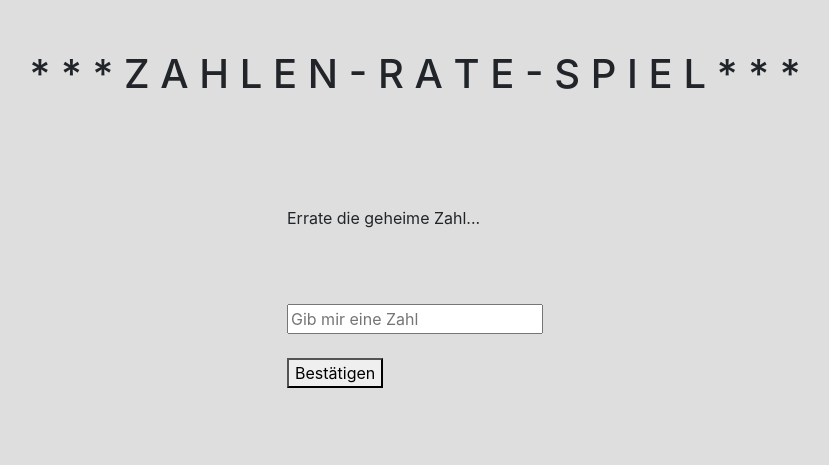
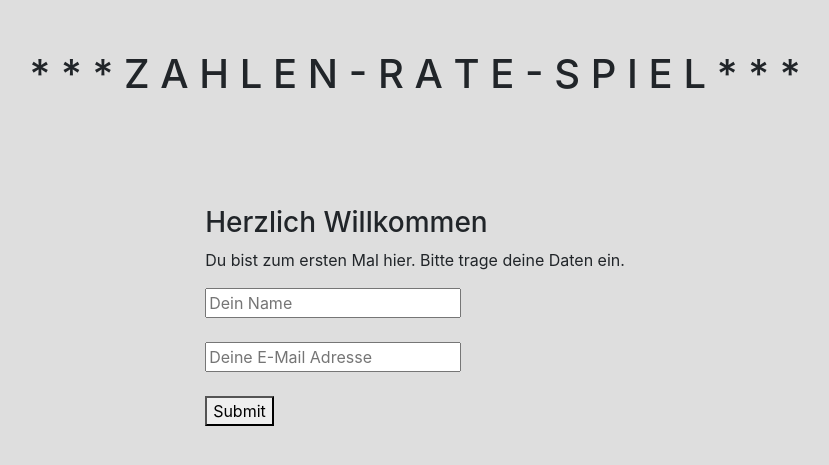
Before and after one commit to MikeBeautfarmer/web_app_guess_game, a Flask app: page / in a window 1280 px wide. Shown: the top 465 px of the page, without its empty margins (225-1054 px from the left). Run offline with Flask 2, Linux system fonts and the light colour scheme; some libraries are stand-ins or nearby versions.

Commit message:
add name, email and secret-number in db also leave a hello message if user.cookie exists

```diff
--- a/main.py
+++ b/main.py
@@ -1,19 +1,50 @@
-from flask import Flask, render_template, request, make_response
+from flask import Flask, render_template, request, redirect, url_for, make_response
+
+from models import User, db
+
 import random
 
 app = Flask(__name__)
+db.create_all()
 
 
 @app.route("/", methods=["GET"])
 def index():
-    geheime_zahl = request.cookies.get("geheime_zahl")
+    email_adress = request.cookies.get("email")
 
-    response = make_response(render_template("index.html"))
-    if not geheime_zahl:
-        neues_geheimnis = random.randint(1, 50)
-        response.set_cookie("geheime_zahl", str(neues_geheimnis))
+    if email_adress:
+        user = db.query(User).filter_by(email=email_adress).first()
+    else:
+        user = None
+
+    return render_template("index2.html", user=user)
+
+
+@app.route("/game", methods=["GET"])
+def game():
+    return render_template("index.html")
+
+
+@app.route("/login", methods=["POST"])
+def login():
+    name = request.form.get("user-name")
+    email = request.form.get("user-email")
+
+    geheime_zahl = random.randint(1, 50)
+
+    user = db.query(User).filter_by(email=email).first()
+
+    if not user:
+        user = User(name=name, email=email, geheime_zahl=geheime_zahl)
+
+        db.add(user)
+        db.commit()
+
+    response = make_response(redirect(url_for("game")))
+    response.set_cookie("email", email)
 
     return response
+    # response = make_response(redirect(url_for("")))
 
 
 @app.route("/result", methods=["POST"])
@@ -24,18 +55,23 @@ def result():
         nachricht = "Bitte eine Zahl eingeben!"
         return render_template("result.html", nachricht=nachricht)
 
-    #  rate = int(request.form.get("rate"))
-    geheime_zahl = int(request.cookies.get("geheime_zahl"))  # !!!!!!!!!!!!!!!!   FRAGEN   !!!!!!!!!!!!!!!!!!!!!!!!!!
+    email_adress = request.cookies.get("email")
 
-    if rate == geheime_zahl:  # Wenn geheime Zahl erraten wird!
-        nachricht = "Korrekt! Die geheime Zahl ist {0}".format(str(geheime_zahl))  # Nachricht Ausgabe
-        response = make_response(render_template("result2.html", nachricht=nachricht))  # Nachricht in result.html
-        response.set_cookie("geheime_zahl", str(random.randint(1, 50)))  # Neue geheime Zahl wird erstellt
+    user = db.query(User).filter_by(email=email_adress).first()
+
+    if rate == user.geheime_zahl:  # Wenn geheime Zahl erraten wird!
+        nachricht = "Korrekt! Die geheime Zahl ist {0}".format(str(user.geheime_zahl))  # Nachricht Ausgabe
+        response = make_response(render_template("result2.html", nachricht=nachricht))  # Nachricht in result2.html
+        neues_geheimnis = random.randint(1, 50)
+        user.geheime_zahl = neues_geheimnis
+        db.add(user)
+        db.commit()
         return response
-    elif rate < geheime_zahl:  # Wenn Ratezahl kleiner als geheime Zahl
+
+    elif rate < user.geheime_zahl:  # Wenn Ratezahl kleiner als geheime Zahl
         nachricht = "Falsch! . . .   Versuche eine höhere Zahl"  # Nachricht Ausgabe
         return render_template("result.html", nachricht=nachricht)  # Nachricht in result.html
-    elif rate > geheime_zahl:  # Wenn Ratezahl größer als geheime Zahl
+    elif rate > user.geheime_zahl:  # Wenn Ratezahl größer als geheime Zahl
         nachricht = "Falsch! . . .   Versuche eine niedrigere Zahl"  # Nachricht Ausgabe
         return render_template("result.html", nachricht=nachricht)  # Nachricht in result.html
 
--- a/requirements.txt
+++ b/requirements.txt
@@ -1,2 +1,5 @@
 Flask==1.1.2
 gunicorn==20.0.4
+inflection==0.5.1
+sqla-wrapper
+SQLAlchemy==1.3.20
--- /dev/null
+++ b/templates/index2.html
@@ -0,0 +1,30 @@
+{% extends "base.html" %}
+
+{% block content %}
+
+{% if user %}
+
+<div class="abstand">
+    <p>Hallo {{ user.name }}!</p>
+    <p>Das ist deine E-Mail Adresse: {{ user.email }}</p>
+    <p>Viel Spaß beim Spielen :-)</p>
+    <p><a href="/game">ZUM SPIEL</a></p>
+</div>
+
+{% else %}
+
+<div class="abstand">
+    <div><h3>Herzlich Willkommen</h3></div>
+    <div><p>Du bist zum ersten Mal hier. Bitte trage deine Daten ein.</p></div>
+    <div>
+        <form method="post" action="/login">
+            <input type="text" name="user-name" placeholder="Dein Name"><br><br>
+            <input type="email" name="user-email" placeholder="Deine E-Mail Adresse"><br><br>
+            <button type="submit">Submit</button>
+        </form>
+    </div>
+</div>
+
+{% endif %}
+
+{% endblock %}
--- a/templates/result.html
+++ b/templates/result.html
@@ -9,7 +9,7 @@
         {{ nachricht }}<br><br><br>
     </div>
     <div>
-        <a href="/">Weiter versuchen</a>
+        <a href="/game">Weiter versuchen</a>
     </div>
 </div>
 
--- a/templates/result2.html
+++ b/templates/result2.html
@@ -9,7 +9,7 @@
         {{ nachricht }}<br><br><br>
     </div>
     <div>
-        <a href="/">Ein neues Spiel starten? Klick mich...</a>
+        <a href="/game">Ein neues Spiel starten? Klick mich...</a>
     </div>
 </div>
 
```
Also changed, not shown: models.py (added, +11 -0 lines), localhost.sqlite (added).
